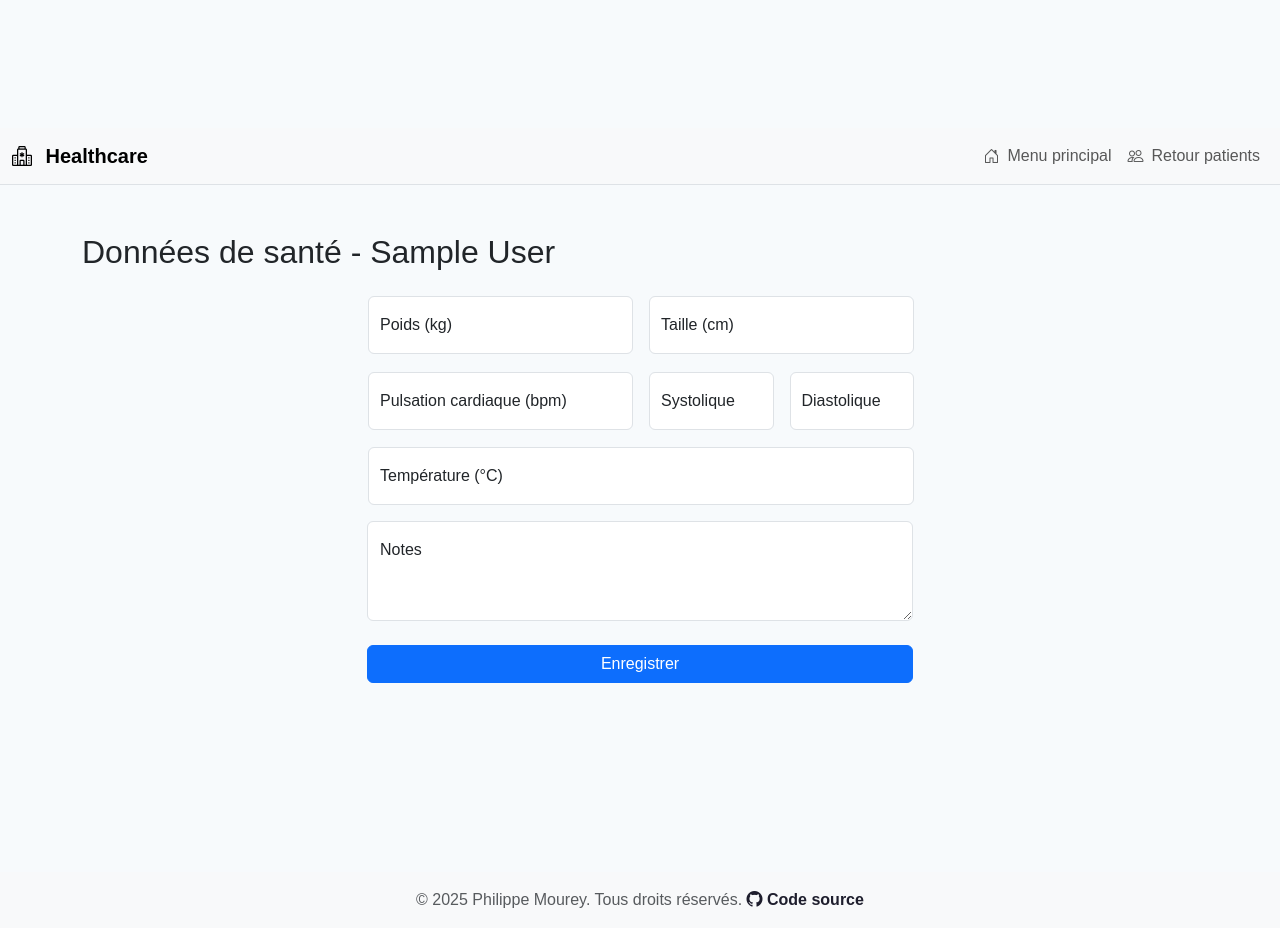
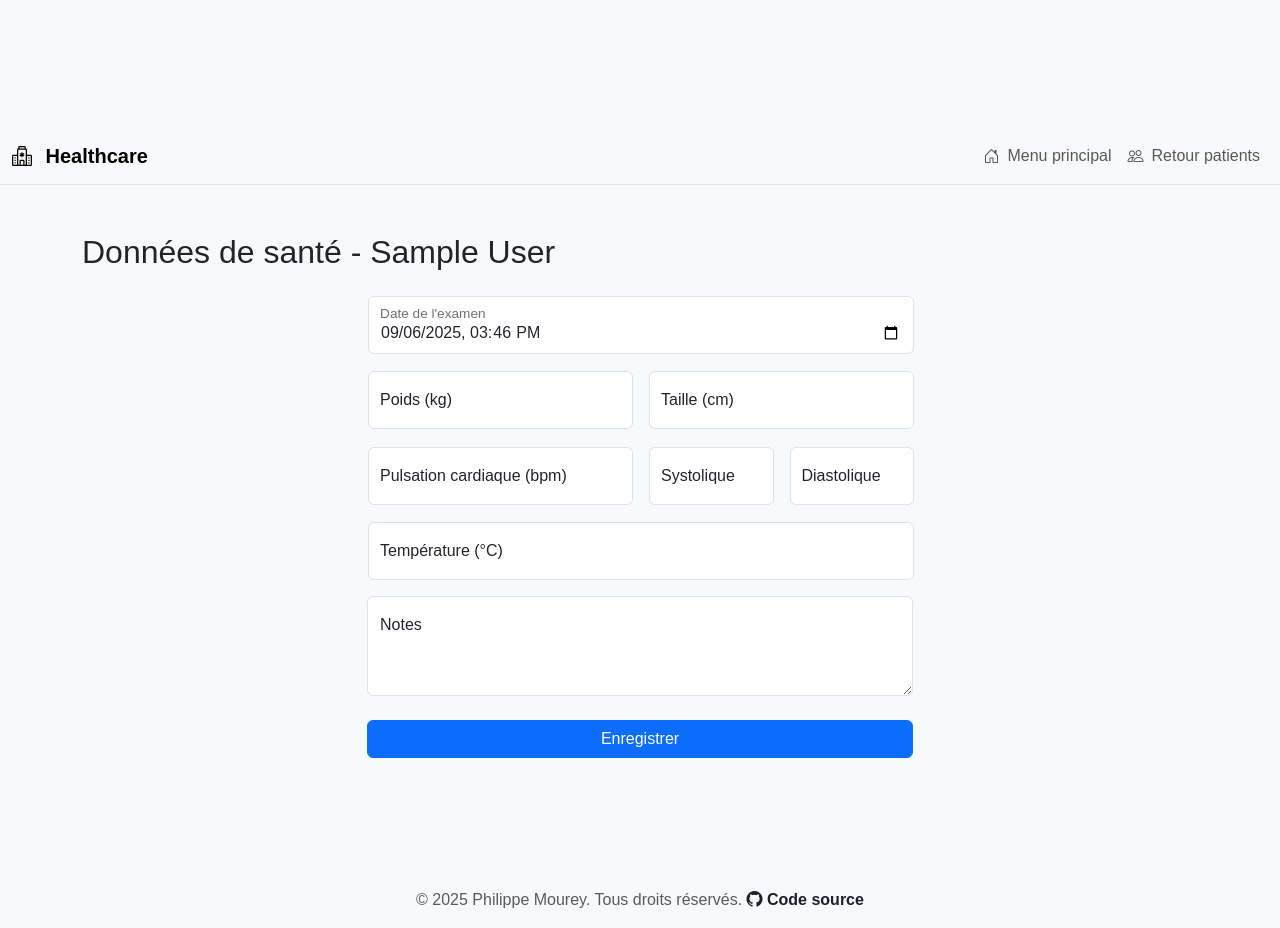
Before and after one commit to pmourey/healthcare, a Flask app: page /new_health_data/1 in a window 1280 px wide. Run offline with Flask 3, Linux system fonts and the light colour scheme; a user stored in the database is signed in; tables that the repository leaves empty hold one stand-in row (values such as "Sample post"); parts of the project's set-up code (start-up, migrations or seed data) failed here and were passed over; some libraries are stand-ins or nearby versions.

Commit message:
add date's field for new_healht_data form

```diff
--- a/app.py
+++ b/app.py
@@ -23,7 +23,7 @@ from werkzeug.security import generate_password_hash, check_password_hash
 
 from Controller import get_user_by_id, check, send_confirmation_email, send_password_recovery_email, get_session_by_login, validate_password_complexity, end_other_sessions, safe_float, safe_int
 from Model import User, db, Session, Patient, HealthData, AnalyseSanguine
-# from flask_migrate import Migrate
+from flask_migrate import Migrate
 
 import secrets
 from itsdangerous import URLSafeSerializer, Serializer
@@ -47,7 +47,7 @@ app.config.from_object('config.Config')
 app.config.from_object('config.Medical')
 # Initialize extensions
 db.init_app(app)
-# migrate = Migrate(app, db)
+migrate = Migrate(app, db)
 
 # Locale settings
 locale.setlocale(locale.LC_TIME, 'fr_FR')
@@ -58,6 +58,8 @@ login_manager.login_view = 'login'
 
 csrf = CSRFProtect(app)
 
+# Add datetime to Jinja globals
+app.jinja_env.globals['datetime'] = datetime
 
 # Add the filter to the Jinja environment
 
@@ -462,11 +464,13 @@ def new_health_data(id: int):
 			blood_pressure_dia = request.form['blood_pressure_dia']
 			temperature = request.form['temperature']
 			notes = request.form['notes']
+			date_examen = request.form.get('date_examen')
+			date_examen = datetime.strptime(date_examen, '%Y-%m-%dT%H:%M') if date_examen else datetime.now()
+
 			if not (weight and height and heart_rate and blood_pressure_sys and blood_pressure_dia and temperature):
 				flash('Please enter all the fields', 'error')
 			else:
-				health_data = HealthData(weight=safe_float(weight), height=safe_int(height), heart_rate=safe_int(heart_rate), blood_pressure_sys=safe_int(blood_pressure_sys), blood_pressure_dia=safe_int(blood_pressure_dia), temperature=safe_float(temperature), notes=notes, creation_date=datetime.now(), patient_id=id)
-				# logging.warning("See this message in Flask Debug Toolbar!")
+				health_data = HealthData(weight=safe_float(weight), height=safe_int(height), heart_rate=safe_int(heart_rate), blood_pressure_sys=safe_int(blood_pressure_sys), blood_pressure_dia=safe_int(blood_pressure_dia), temperature=safe_float(temperature), notes=notes, creation_date=date_examen, patient_id=id)
 				db.session.add(health_data)
 				db.session.commit()
 				flash('Record was successfully added')
@@ -475,7 +479,7 @@ def new_health_data(id: int):
 			# app.logger.error(f'Error: {str(e)}', exc_info=True)
 			flash(f'Error in form: {str(e)}', 'error')
 			# return render_template('new_health_data.html', patient=patient), 400
-	return render_template('new_health_data.html', patient=patient)
+	return render_template('new_health_data.html', patient=patient, default_date=datetime.now().strftime('%Y-%m-%dT%H:%M'))
 
 
 @app.route('/show_health_data/<int:id>')
--- a/templates/new_health_data.html
+++ b/templates/new_health_data.html
@@ -8,6 +8,16 @@
     <div class="row">
         <div class="col-lg-6 mx-auto">
             <form method="POST" action="{{ url_for('new_health_data', id=patient.id) }}" class="needs-validation" novalidate>
+                <!-- Date de l'examen -->
+                <div class="mb-3">
+                    <div class="form-floating">
+                        <input type="datetime-local" class="form-control" id="date_examen"
+                               name="date_examen" value="{{ request.form.get('date_examen', default_date) }}"
+                               placeholder="Date de l'examen">
+                        <label for="date_examen">Date de l'examen</label>
+                    </div>
+                </div>
+
                 <!-- Mesures physiques -->
                 <div class="row g-3 mb-3">
                     <div class="col-sm-6">
```
